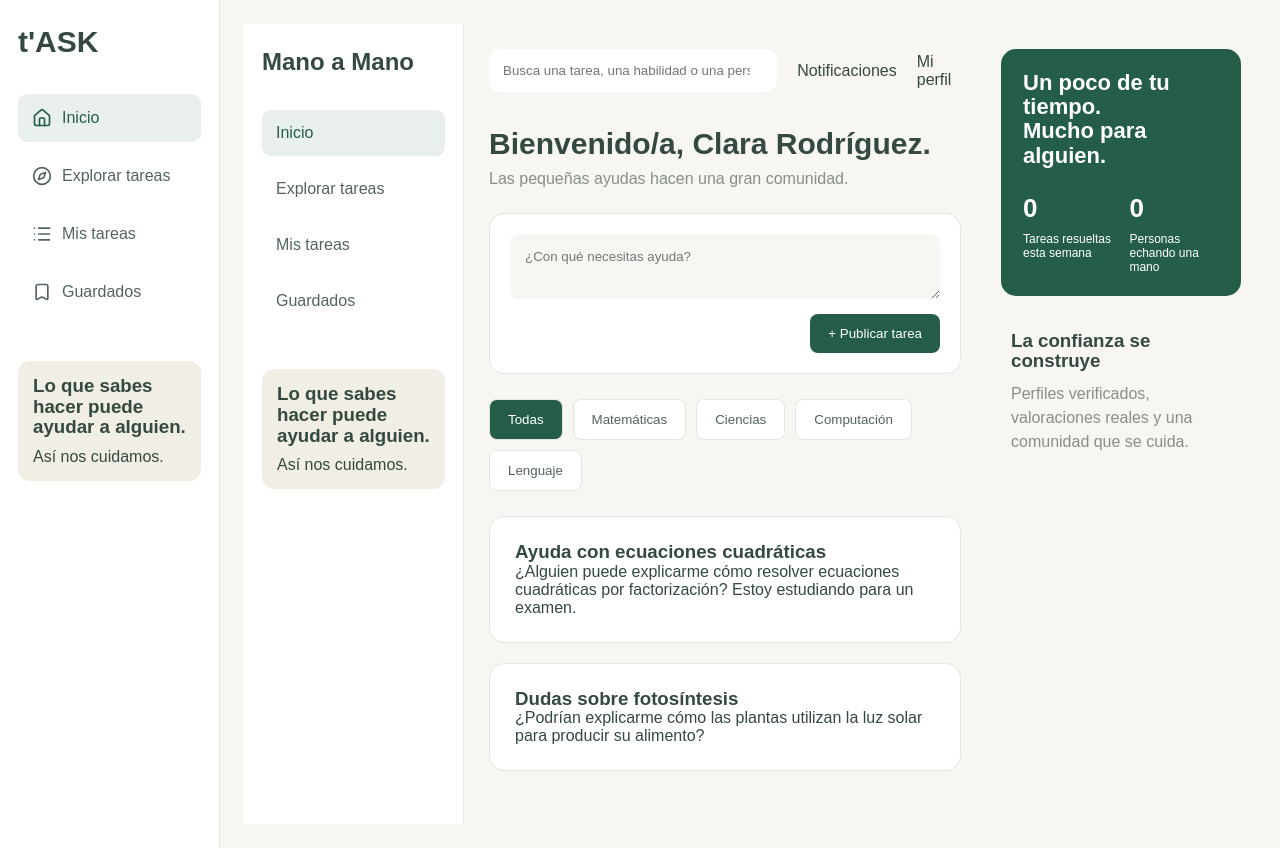
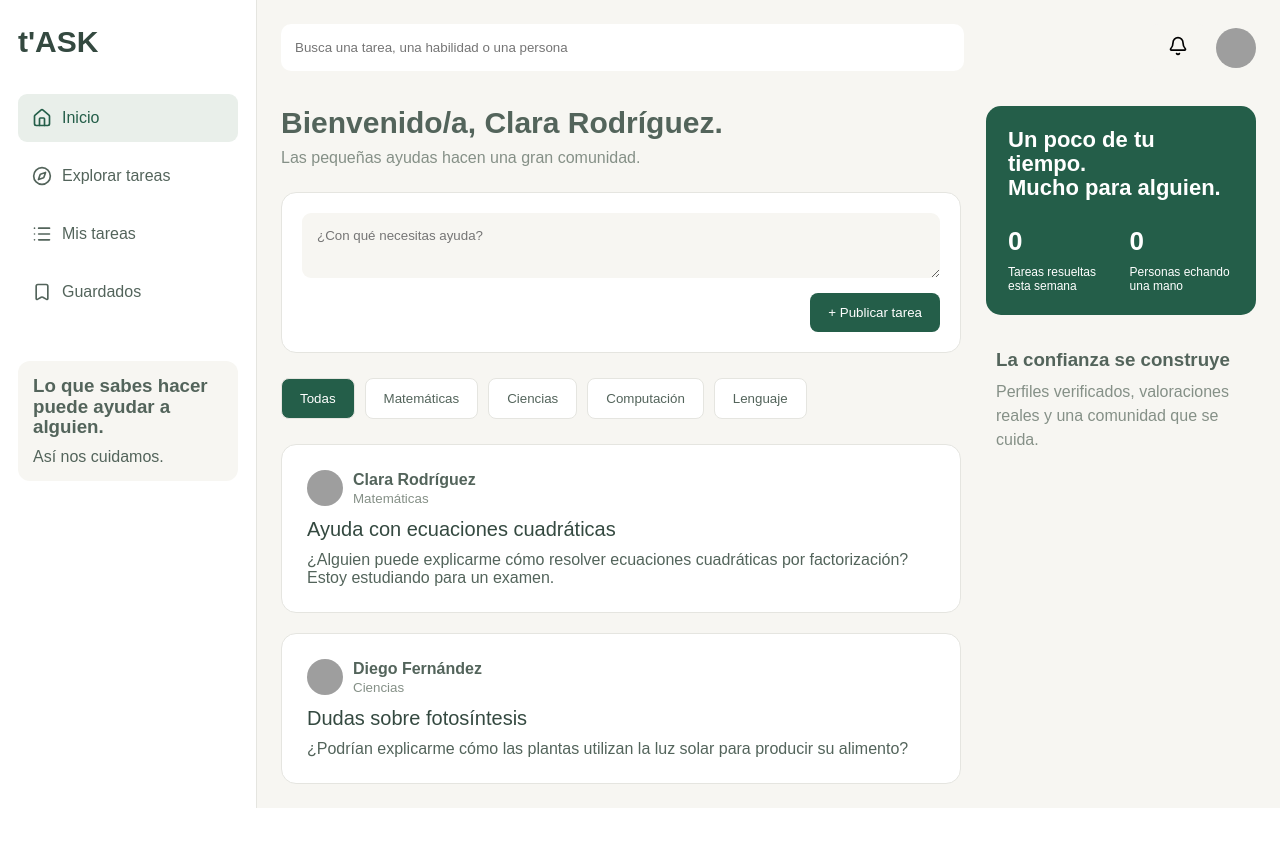
Before and after one commit to Rodrigo-Amaya/proyecto-red-social, a PHP site: page / in a window 1280 px wide. After the commit the page ends 808 px from the top, so only its background shows below. Run offline with PHP 8.4, Linux system fonts and the light colour scheme; grey boxes are pictures that could not be loaded.

Commit message:
FIX: Reestructurar vista inicio y agregar funcion de filtros

```diff
--- a/public/css/inicio.css
+++ b/public/css/inicio.css
@@ -1,88 +1,53 @@
-* {
-    box-sizing: border-box;
-    margin: 0;
-    padding: 0;
-}
-
-body {
-    font-family: Arial, sans-serif;
-    background-color: #f7f6f2;
-    color: #344940;
-}
-
-.layout {
-    display: flex;
-    min-height: 100vh;
-}
-
-/* BARRA LATERAL */
-
-.sidebar {
-    width: 220px;
-    background-color: #ffffff;
-    padding: 25px 18px;
-    border-right: 1px solid #e8e8e4;
-    flex-shrink: 0;
-}
-
-.logo {
-    margin-bottom: 35px;
-}
-
-.menu {
-    display: flex;
-    flex-direction: column;
-    gap: 10px;
-}
-
-.menu a {
-    text-decoration: none;
-    color: #53645b;
-    padding: 14px;
-    border-radius: 9px;
-}
-
-.menu a:hover,
-.menu a.activo {
-    background-color: #e9efea;
-    color: #245e49;
-}
-
-.sidebar-info {
-    margin-top: 45px;
-    background-color: #f0eee5;
-    padding: 15px;
-    border-radius: 12px;
-}
-
-/* CONTENIDO */
-
-.contenido {
-    flex: 1;
-    min-width: 0;
-    padding: 25px;
-    max-width: 1250px;
-}
-
-.topbar {
+.page-header {
     display: flex;
     justify-content: space-between;
     gap: 20px;
     margin-bottom: 35px;
 }
 
-.topbar input {
-    width: 65%;
+.page-header input {
+    width: 70%;
     padding: 14px;
     border: none;
     border-radius: 10px;
-    background-color: #ffffff;
+    background-color: var(--color-background);
+}
+
+.page-header button {
+    background-color: var(--color-bg-secondary);
+}
+
+.page-header button:hover {
+    color: var(--color-background);
+    background-color: var(--color-button);
+    border-radius: 20px;
 }
 
 .perfil {
     display: flex;
-    gap: 20px;
+    gap: 10px;
     align-items: center;
+}
+
+.perfil-foto img,
+.perfil-foto span {
+    width: 40px;
+    height: 40px;
+    border-radius: 50%;
+}
+
+.perfil-foto img {
+    object-fit: cover;
+    display: block;
+}
+
+.perfil-foto span {
+    display: flex;
+    align-items: center;
+    justify-content: center;
+    background-color: var(--color-button);
+    color: var(--color-background);
+    font-weight: bold;
 }
 
 .bienvenida {
@@ -90,19 +55,26 @@ body {
 }
 
 .bienvenida h1 {
-    font-size: 30px;
+    font-size: var(--font-size-title);
     margin-bottom: 10px;
 }
 
 .bienvenida p {
-    color: #859087;
+    color: var(--color-subtext);
+}
+
+.page-grid {
+    display: grid;
+    grid-template-columns: minmax(0, 1fr) 270px;
+    gap: 25px;
+    align-items: start;
 }
 
 /* CREAR PUBLICACIÓN */
 
 .crear-publicacion {
-    background-color: #ffffff;
-    border: 1px solid #e5e5e0;
+    border: 1px solid var(--color-border);
+    background-color: var(--color-background);
     border-radius: 15px;
     padding: 20px;
     margin-bottom: 25px;
@@ -116,11 +88,12 @@ body {
 }
 
 .crear-publicacion textarea {
+    box-sizing: border-box;
     width: 100%;
     min-height: 65px;
     resize: vertical;
     border: none;
-    background-color: #f7f6f3;
+    background-color: var(--color-bg-secondary);
     border-radius: 9px;
     padding: 15px;
     font-family: inherit;
@@ -134,27 +107,27 @@ button {
 }
 
 .crear-publicacion button {
-    background-color: #245e49;
-    color: white;
+    background-color: var(--color-button);
+    color: var(--color-background);
 }
 
 /* FILTROS */
 
-.filtros {
+.filtro-materias {
     display: flex;
     flex-wrap: wrap;
     gap: 10px;
     margin-bottom: 25px;
 }
 
-.filtros button {
-    background-color: white;
-    color: #52645a;
-    border: 1px solid #e5e5e0;
+.filtro-materias button {
+    background-color: var(--color-background);
+    color: var(--color-text);
+    border: 1px solid var(--color-border);
 }
 
-.filtros button.activo {
-    background-color: #245e49;
+.filtro-materias button.active, .filtro-materias button:hover {
+    background-color: var(--color-button);
     color: white;
 }
 
@@ -168,8 +141,8 @@ button {
 
 .publicacion,
 .feed-vacio {
-    background-color: #ffffff;
-    border: 1px solid #e5e5e0;
+    background-color: var(--color-background);
+    border: 1px solid var(--color-border);
     border-radius: 15px;
     padding: 25px;
 }
@@ -184,46 +157,48 @@ button {
 }
 
 .feed-vacio p {
-    color: #859087;
+    color:var(--color-subtext);
     line-height: 1.6;
 }
 
-/* RESPONSIVE */
-
-@media (max-width: 768px) {
-
-    .sidebar {
-        width: 75px;
-        padding: 15px 5px;
-    }
-
-    .sidebar-info,
-    .logo,
-    .menu a {
-        font-size: 11px;
-    }
-
-    .contenido {
-        padding: 15px;
-    }
-
-    .topbar {
-        flex-direction: column;
-    }
-
-    .topbar input {
-        width: 100%;
-    }
+.publicacion-autor {
+    display: flex;
+    align-items: center;
+    gap: 10px;
+    margin-bottom: 12px;
 }
 
-.panel-derecho {
-    width: 270px;
-    padding: 25px 15px;
+.publicacion-autor img {
+    width: 36px;
+    height: 36px;
+    border-radius: 50%;
+    object-fit: cover;
     flex-shrink: 0;
 }
 
+.publicacion-info {
+    display: flex;
+    flex-direction: column;
+    gap: 2px;
+}
+
+.publicacion-info small{
+    color: var(--color-subtext);
+}
+
+.publicacion-titulo {
+    font-size: var( --font-size-body-title);
+    color: var(--color-title);
+    padding-bottom: 10px;
+}
+
+/* PANEL */
+.panel-derecho {
+    padding: 0;
+}
+
 .estadisticas {
-    background-color: #245e49;
+    background-color: var(--color-button);
     color: white;
     border-radius: 15px;
     padding: 22px;
@@ -255,12 +230,15 @@ button {
 }
 
 .confianza p {
-    color: #859087;
+    color: var(--color-subtext);
     line-height: 1.5;
     margin-top: 10px;
 }
 
 @media (max-width: 1100px) {
+    .page-grid {
+        grid-template-columns: minmax(0, 1fr);
+    }
     .panel-derecho {
         display: none;
     }
--- /dev/null
+++ b/public/js/inicio.js
@@ -0,0 +1,18 @@
+const botones = document.querySelectorAll('.filtro-materias button');
+const publicaciones = document.querySelectorAll('.publicacion');
+
+botones.forEach(boton => {
+    boton.addEventListener('click', () => {
+        // Marcar el botón activo
+        botones.forEach(b => b.classList.remove('active'));
+        boton.classList.add('active');
+
+        // Mostrar u ocultar publicaciones
+        const materia = boton.dataset.materia;
+
+        publicaciones.forEach(p => {
+            const coincide = materia === 'todas' || p.dataset.materia === materia;
+            p.hidden = !coincide;
+        });
+    });
+});
--- a/public/views/publicaciones/inicio.php
+++ b/public/views/publicaciones/inicio.php
@@ -5,72 +5,35 @@ $materias = $materias ?? [];
 $publicaciones = $publicaciones ?? [];
 ?>
 
-<!DOCTYPE html>
-<html lang="es">
-<head>
-    <meta charset="UTF-8">
-    <meta name="viewport" content="width=device-width, initial-scale=1.0">
+<section class="inicio">
+    <!-- BARRA SUPERIOR -->
+    <header class="page-header">
+        <input type="search"
+            placeholder="Busca una tarea, una habilidad o una persona">
 
-    <title>Inicio | Red Social Educativa</title>
+        <div class="perfil">
+            <button>
+                <svg class="icono" viewBox="0 0 24 24" fill="none" stroke="currentColor" stroke-width="2" stroke-linecap="round" stroke-linejoin="round" aria-hidden="true">
+                    <path d="M10.268 21a2 2 0 0 0 3.464 0"/><path d="M3.262 15.326A1 1 0 0 0 4 17h16a1 1 0 0 0 .74-1.673C19.41 13.956 18 12.499 18 8A6 6 0 0 0 6 8c0 4.499-1.411 5.956-2.738 7.326"/>
+                </svg>
+            </button>
+            <a href="index.php?page=perfil" class="perfil-foto" aria-label="Mi perfil" title="Mi perfil">
+                <?php if (!empty($usuario['url_foto'])): ?>
+                    <img src="<?= htmlspecialchars($usuario['url_foto']) ?>"
+                        alt="Foto de <?= htmlspecialchars($usuario['nombre'] ?? 'usuario') ?>">
+                <?php else: ?>
+                    <span><?= htmlspecialchars(mb_strtoupper(mb_substr($usuario['nombre'] ?? 'U', 0, 1))) ?></span>
+                <?php endif; ?>
+            </a>
+        </div>
+    </header>
 
-    <link rel="stylesheet" href="../../css/inicio.css">
-</head>
-
-<body>
-
-    <div class="layout">
-
-        <!-- BARRA LATERAL -->
-        <aside class="sidebar">
-
-            <div class="logo">
-                <h2>Mano a Mano</h2>
-            </div>
-
-            <nav class="menu">
-                <a href="/inicio" class="activo">Inicio</a>
-                <a href="/explorar">Explorar tareas</a>
-                <a href="/mis-tareas">Mis tareas</a>
-                <a href="/guardados">Guardados</a>
-            </nav>
-
-            <div class="sidebar-info">
-                <h3>Lo que sabes hacer puede ayudar a alguien.</h3>
-                <p>Así nos cuidamos.</p>
-            </div>
-
-        </aside>
-
-
-        <!-- CONTENIDO PRINCIPAL -->
-        <main class="contenido">
-
-            <!-- BARRA SUPERIOR -->
-            <header class="topbar">
-
-                <input
-                    type="search"
-                    placeholder="Busca una tarea, una habilidad o una persona"
-                >
-
-                <div class="perfil">
-                    <span>Notificaciones</span>
-                    <span>Mi perfil</span>
-                </div>
-
-            </header>
-
-
+    <div class="page-grid">
+        <div class="page-body">
             <!-- BIENVENIDA -->
             <section class="bienvenida">
-
-                <h1>
-                    Bienvenido/a,
-                    <?= htmlspecialchars($usuario['nombre'] ?? 'Usuario') ?>.
-                </h1>
-
+                <h1> Bienvenido/a, <?= htmlspecialchars($usuario['nombre'] ?? 'Usuario') ?>.</h1>
                 <p>Las pequeñas ayudas hacen una gran comunidad.</p>
-
             </section>
 
 
@@ -78,36 +41,23 @@ $publicaciones = $publicaciones ?? [];
             <section class="crear-publicacion">
 
                 <form action="/publicaciones/crear" method="POST">
+                    <textarea name="mensaje"
+                    placeholder="¿Con qué necesitas ayuda?" required></textarea>
 
-                    <textarea
-                        name="mensaje"
-                        placeholder="¿Con qué necesitas ayuda?"
-                        required
-                    ></textarea>
-
-                    <button type="submit">
-                        + Publicar tarea
-                    </button>
-
+                    <button type="submit">+ Publicar tarea</button>
                 </form>
 
             </section>
 
-
             <!-- FILTROS -->
-            <section class="filtros">
-
-                <button class="activo">Todas</button>
-
+            <nav class="filtro-materias">
+                <button class="active" data-materia="todas">Todas</button>
                 <?php foreach ($materias as $materia): ?>
-
-                    <button>
-                        <?= htmlspecialchars($materia['nombre']) ?>
+                    <button data-materia="<?= (int)$materia['id_materia'] ?>">
+                    <?= htmlspecialchars($materia['nombre']) ?>
                     </button>
-
                 <?php endforeach; ?>
-
-            </section>
+            </nav>
 
 
             <!-- FEED -->
@@ -116,45 +66,40 @@ $publicaciones = $publicaciones ?? [];
                 <?php if (empty($publicaciones)): ?>
 
                     <div class="feed-vacio">
-
                         <h2>¡Tu comunidad comienza aquí!</h2>
-
                         <p>
-                            Aún no hay publicaciones.
-                            Sé la primera persona en compartir una pregunta
-                            o ayudar a alguien.
+                            Aún no hay publicaciones. Sé la primera persona en compartir una pregunta o ayudar a alguien.
+                            Sé la primera persona en compartir una pregunta o ayudar a alguien.
                         </p>
-
                     </div>
 
                 <?php else: ?>
+                    <?php foreach ($publicaciones as $publicacion): ?>
+                        <article class="publicacion" data-materia="<?= (int)$publicacion['id_materia'] ?>">
+                            <header class="publicacion-autor">
+                                <?php if (!empty($publicacion['url_foto'])): ?>
+                                    <img src="<?= htmlspecialchars($publicacion['url_foto']) ?>"
+                                        alt="Foto de <?= htmlspecialchars($publicacion['autor'] ?? 'usuario') ?>">
+                                <?php endif; ?>
 
-                    <?php foreach ($publicaciones as $publicacion): ?>
+                                <div class="publicacion-info">
+                                    <strong><?= htmlspecialchars($publicacion['autor'] ?? 'Usuario eliminado') ?></strong>
+                                    <small><?= htmlspecialchars($publicacion['materia'] ?? '') ?></small>
+                                </div>
+                            </header>
 
-                        <article class="publicacion">
-
-                            <h3>
-                                <?= htmlspecialchars($publicacion['titulo']) ?>
-                            </h3>
-
-                            <p>
-                                <?= htmlspecialchars($publicacion['mensaje']) ?>
-                            </p>
-
+                            <p class="publicacion-titulo"><?= htmlspecialchars($publicacion['titulo']) ?></p>
+                            <p><?= htmlspecialchars($publicacion['mensaje']) ?></p>
                         </article>
-
                     <?php endforeach; ?>
-
                 <?php endif; ?>
 
             </section>
 
-        </main>
-
+        </div>
         <aside class="panel-derecho">
 
             <section class="estadisticas">
-
                 <h2>
                     Un poco de tu tiempo.<br>
                     Mucho para alguien.
@@ -171,22 +116,16 @@ $publicaciones = $publicaciones ?? [];
                         <p>Personas echando una mano</p>
                     </div>
                 </div>
-
             </section>
 
             <section class="confianza">
-
                 <h3>La confianza se construye</h3>
-
                 <p>
-                    Perfiles verificados, valoraciones reales
-                    y una comunidad que se cuida.
+                    Perfiles verificados, valoraciones reales y una comunidad que se cuida.
                 </p>
-
             </section>
 
         </aside>
     </div>
 
-</body>
-</html>
+</section>
```
